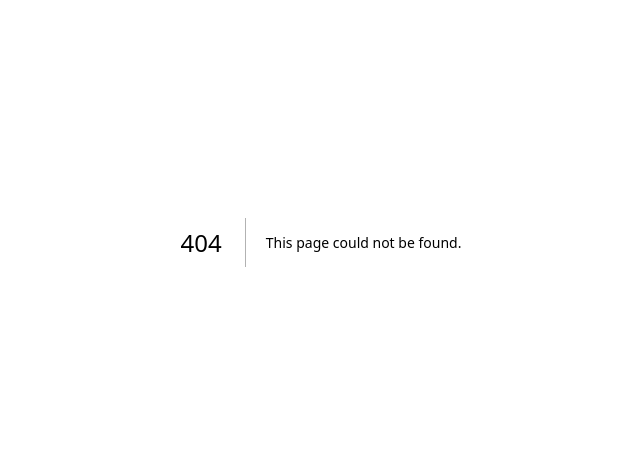
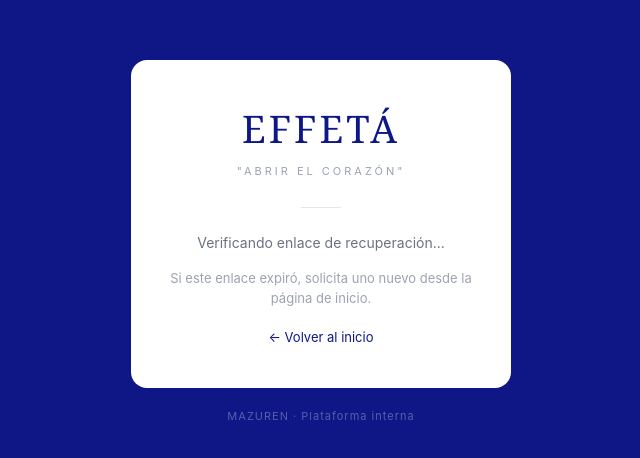
Before and after one commit to EffetaMazuren/EffetaMazuren-App, a Next.js app: page /reset-password in a window 1280 px wide. Before the commit this address had no page. Shown: the part 158-616 px from the top of the page, without its empty margins (319-959 px from the left). Built offline with nearby package versions, Linux system fonts and the light colour scheme; no server answers.

Commit message:
Create page.tsx

```diff
--- /dev/null
+++ b/app/reset-password/page.tsx
@@ -0,0 +1,197 @@
+'use client'
+import { useState, useEffect } from 'react'
+import { supabase } from '@/lib/supabase'
+import { useRouter } from 'next/navigation'
+
+export default function ResetPasswordPage() {
+  const [password, setPassword] = useState('')
+  const [confirmar, setConfirmar] = useState('')
+  const [error, setError] = useState('')
+  const [mensaje, setMensaje] = useState('')
+  const [loading, setLoading] = useState(false)
+  const [sesionLista, setSesionLista] = useState(false)
+  const router = useRouter()
+
+  useEffect(() => {
+    // Supabase maneja el token de recuperación automáticamente desde la URL
+    const { data: { subscription } } = supabase.auth.onAuthStateChange((event) => {
+      if (event === 'PASSWORD_RECOVERY') {
+        setSesionLista(true)
+      }
+    })
+    return () => subscription.unsubscribe()
+  }, [])
+
+  async function handleReset(e: React.FormEvent) {
+    e.preventDefault()
+    setError('')
+
+    if (password.length < 6) {
+      setError('La contraseña debe tener al menos 6 caracteres.')
+      return
+    }
+
+    if (password !== confirmar) {
+      setError('Las contraseñas no coinciden.')
+      return
+    }
+
+    setLoading(true)
+
+    const { error } = await supabase.auth.updateUser({ password })
+
+    if (error) {
+      setError('No se pudo actualizar la contraseña. Intenta de nuevo.')
+    } else {
+      setMensaje('¡Contraseña actualizada! Redirigiendo...')
+      setTimeout(() => router.push('/'), 2000)
+    }
+
+    setLoading(false)
+  }
+
+  return (
+    <div style={{
+      minHeight: '100vh',
+      background: '#0f1787',
+      display: 'flex',
+      alignItems: 'center',
+      justifyContent: 'center',
+      padding: '32px 16px',
+    }}>
+      <div style={{ width: '100%', maxWidth: 380 }}>
+        <div style={{
+          background: '#fff',
+          borderRadius: 16,
+          padding: '40px 36px',
+        }}>
+          <div style={{ textAlign: 'center', marginBottom: 28 }}>
+            <div style={{
+              fontSize: 38, fontWeight: 500, color: '#0f1787',
+              letterSpacing: 3, fontFamily: 'Georgia, serif', marginBottom: 6,
+            }}>
+              EFFETÁ
+            </div>
+            <div style={{
+              fontSize: 11, color: '#9ca3af',
+              letterSpacing: 3, textTransform: 'uppercase',
+            }}>
+              "Abrir el corazón"
+            </div>
+          </div>
+
+          <div style={{ width: 40, height: 1, background: '#e5e7eb', margin: '0 auto 24px' }} />
+
+          {!sesionLista ? (
+            <div style={{ textAlign: 'center' }}>
+              <div style={{ fontSize: 14, color: '#6b7280', marginBottom: 16 }}>
+                Verificando enlace de recuperación...
+              </div>
+              <div style={{ fontSize: 13, color: '#9ca3af' }}>
+                Si este enlace expiró, solicita uno nuevo desde la página de inicio.
+              </div>
+              <button
+                onClick={() => router.push('/')}
+                style={{
+                  marginTop: 20, background: 'none', border: 'none',
+                  color: '#0f1787', fontSize: 13, cursor: 'pointer', padding: 0,
+                }}
+              >
+                ← Volver al inicio
+              </button>
+            </div>
+          ) : (
+            <>
+              <div style={{ fontSize: 15, fontWeight: 600, color: '#0f1787', marginBottom: 6 }}>
+                Nueva contraseña
+              </div>
+              <div style={{ fontSize: 13, color: '#6b7280', marginBottom: 20 }}>
+                Elige una contraseña nueva para tu cuenta.
+              </div>
+
+              <form onSubmit={handleReset}>
+                <div style={{ marginBottom: 16 }}>
+                  <div style={{ fontSize: 12, color: '#6b7280', marginBottom: 6 }}>
+                    Nueva contraseña
+                  </div>
+                  <input
+                    type="password"
+                    value={password}
+                    onChange={e => setPassword(e.target.value)}
+                    placeholder="Mínimo 6 caracteres"
+                    required
+                    style={{
+                      width: '100%', height: 40, border: '0.5px solid #d0d4e8',
+                      borderRadius: 8, padding: '0 12px', fontSize: 14,
+                      color: '#0d0d14', background: '#f8f9fd', outline: 'none',
+                      boxSizing: 'border-box'
+                    }}
+                  />
+                </div>
+
+                <div style={{ marginBottom: 16 }}>
+                  <div style={{ fontSize: 12, color: '#6b7280', marginBottom: 6 }}>
+                    Confirmar contraseña
+                  </div>
+                  <input
+                    type="password"
+                    value={confirmar}
+                    onChange={e => setConfirmar(e.target.value)}
+                    placeholder="Repite la contraseña"
+                    required
+                    style={{
+                      width: '100%', height: 40, border: '0.5px solid #d0d4e8',
+                      borderRadius: 8, padding: '0 12px', fontSize: 14,
+                      color: '#0d0d14', background: '#f8f9fd', outline: 'none',
+                      boxSizing: 'border-box'
+                    }}
+                  />
+                </div>
+
+                {error && (
+                  <div style={{
+                    background: '#fee2e2', color: '#991b1b', borderRadius: 8,
+                    padding: '10px 14px', fontSize: 13, marginBottom: 12,
+                  }}>
+                    {error}
+                  </div>
+                )}
+
+                {mensaje && (
+                  <div style={{
+                    background: '#dcfce7', color: '#166534', borderRadius: 8,
+                    padding: '10px 14px', fontSize: 13, marginBottom: 12,
+                  }}>
+                    {mensaje}
+                  </div>
+                )}
+
+                <button
+                  type="submit"
+                  disabled={loading}
+                  style={{
+                    width: '100%', height: 42,
+                    background: loading ? '#9ca3af' : '#0f1787',
+                    color: '#fff', border: 'none', borderRadius: 8,
+                    fontSize: 14, fontWeight: 500,
+                    cursor: loading ? 'not-allowed' : 'pointer',
+                    marginTop: 8,
+                  }}
+                >
+                  {loading ? 'Guardando...' : 'Guardar contraseña'}
+                </button>
+              </form>
+            </>
+          )}
+        </div>
+
+        <div style={{
+          textAlign: 'center', marginTop: 20, fontSize: 11,
+          color: 'rgba(255,255,255,0.3)', letterSpacing: 1,
+        }}>
+          MAZUREN · Plataforma interna
+        </div>
+      </div>
+    </div>
+  )
+}
```
